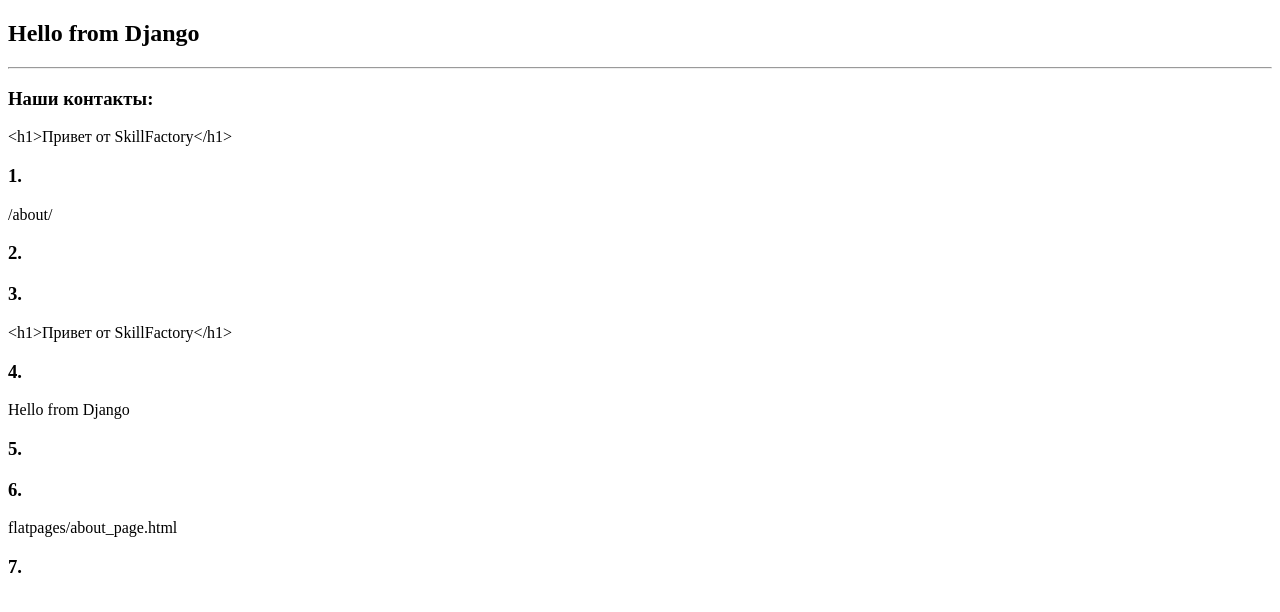
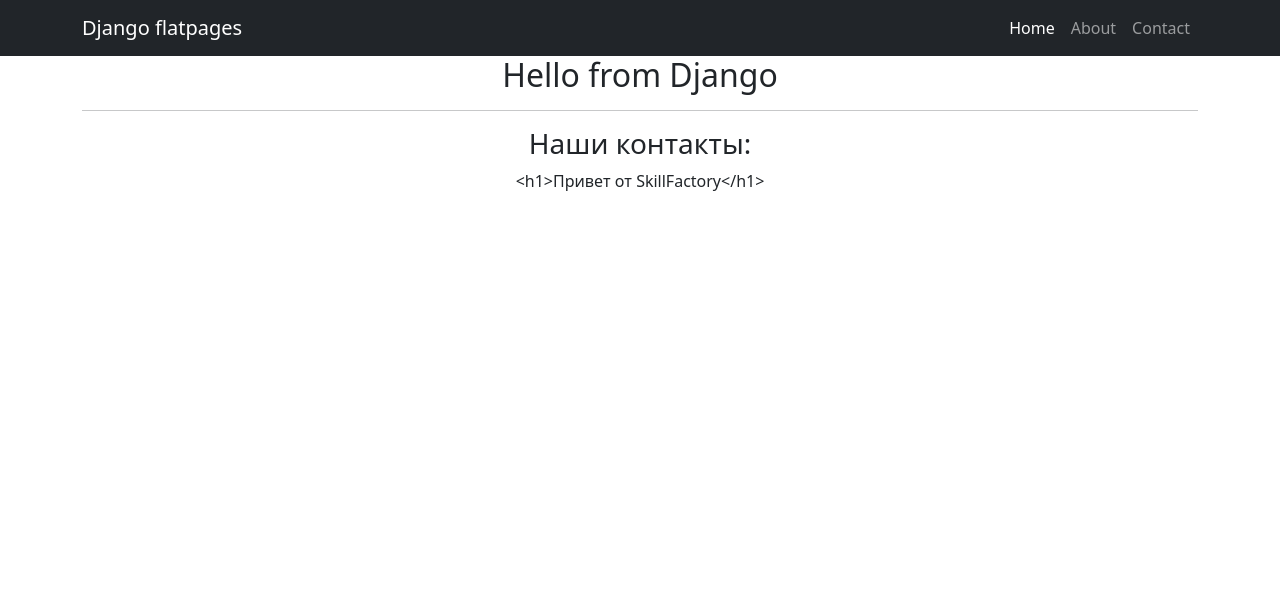
Before and after one commit to a8vk/Django_Start, a Django app: template templates/flatpages/contact_page.html in a window 1280 px wide. Shown: the top 612 px of the page. Run offline with Django 4.2, Linux system fonts and the light colour scheme; the template is opened without the code that fills it: values that come from a table or form of the project are taken from there, others are empty; data comes from the database, SQL or seed files in the repository; some libraries are stand-ins or nearby versions.

Commit message:
adde info

```diff
--- a/templates/flatpages/contact_page.html
+++ b/templates/flatpages/contact_page.html
@@ -1,27 +1,8 @@
-<!DOCTYPE html>
-<html>
-<head>
-<title>{{ flatpage.title }}</title>
-</head>
-<body>
-    <h2>{{ flatpage.title }}</h2>
-    <hr>
-    <h3>Наши контакты:</h3>
-    {{ flatpage.content }}
+{% extends 'flatpages/default.html' %}
 
-    <h3>1.</h3>
-{{flatpage.url}}
-    <h3>2.</h3>
-{{flatpage.html}}
-    <h3>3.</h3>
-{{flatpage.content}}
-    <h3>4.</h3>
-{{flatpage.title}}
-    <h3>5.</h3>
-{{flatpage.template_folder}}
-    <h3>6.</h3>
-{{flatpage.template_name}}
-    <h3>7.</h3>
-{{flatpage.template}}
-</body>
-</html>
+{% block content %}
+<h2>{{ flatpage.title }}</h2>
+<hr>
+<h3>Наши контакты:</h3>
+{{ flatpage.content }}
+{% endblock content %}
--- a/templates/flatpages/default.html
+++ b/templates/flatpages/default.html
@@ -16,21 +16,14 @@
         <!-- Responsive navbar-->
         <nav class="navbar navbar-expand-lg navbar-dark bg-dark">
             <div class="container">
-                <a class="navbar-brand" href="#">Django flat pages</a>
+                <a class="navbar-brand" href="#">Django flatpages</a>
                 <button class="navbar-toggler" type="button" data-bs-toggle="collapse" data-bs-target="#navbarSupportedContent" aria-controls="navbarSupportedContent" aria-expanded="false" aria-label="Toggle navigation"><span class="navbar-toggler-icon"></span></button>
                 <div class="collapse navbar-collapse" id="navbarSupportedContent">
                     <ul class="navbar-nav ms-auto mb-2 mb-lg-0">
                         <li class="nav-item"><a class="nav-link active" aria-current="page" href="#">Home</a></li>
-                        <li class="nav-item"><a class="nav-link" href="#">Link</a></li>
-                        <li class="nav-item dropdown">
-                            <a class="nav-link dropdown-toggle" id="navbarDropdown" href="#" role="button" data-bs-toggle="dropdown" aria-expanded="false">Dropdown</a>
-                            <ul class="dropdown-menu dropdown-menu-end" aria-labelledby="navbarDropdown">
-                                <li><a class="dropdown-item" href="#">Action</a></li>
-                                <li><a class="dropdown-item" href="#">Another action</a></li>
-                                <li><hr class="dropdown-divider" /></li>
-                                <li><a class="dropdown-item" href="#">Something else here</a></li>
-                            </ul>
-                        </li>
+                        <li class="nav-item"><a class="nav-link" href="/about/">About</a></li>
+                        <li class="nav-item"><a class="nav-link" href="/contacts/">Contact</a></li>
+
                     </ul>
                 </div>
             </div>
```
Also changed, not shown: templates/flatpages/about_page.html (+0 -9 lines).
